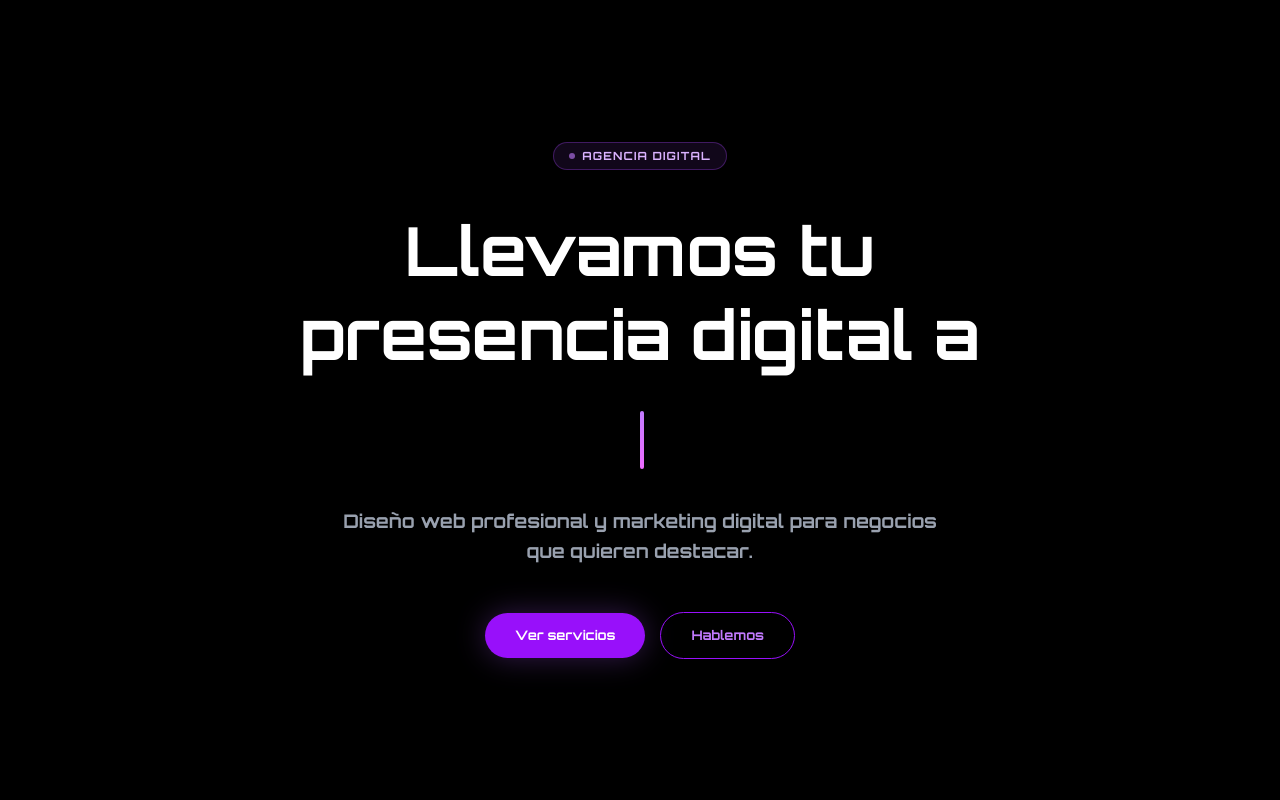
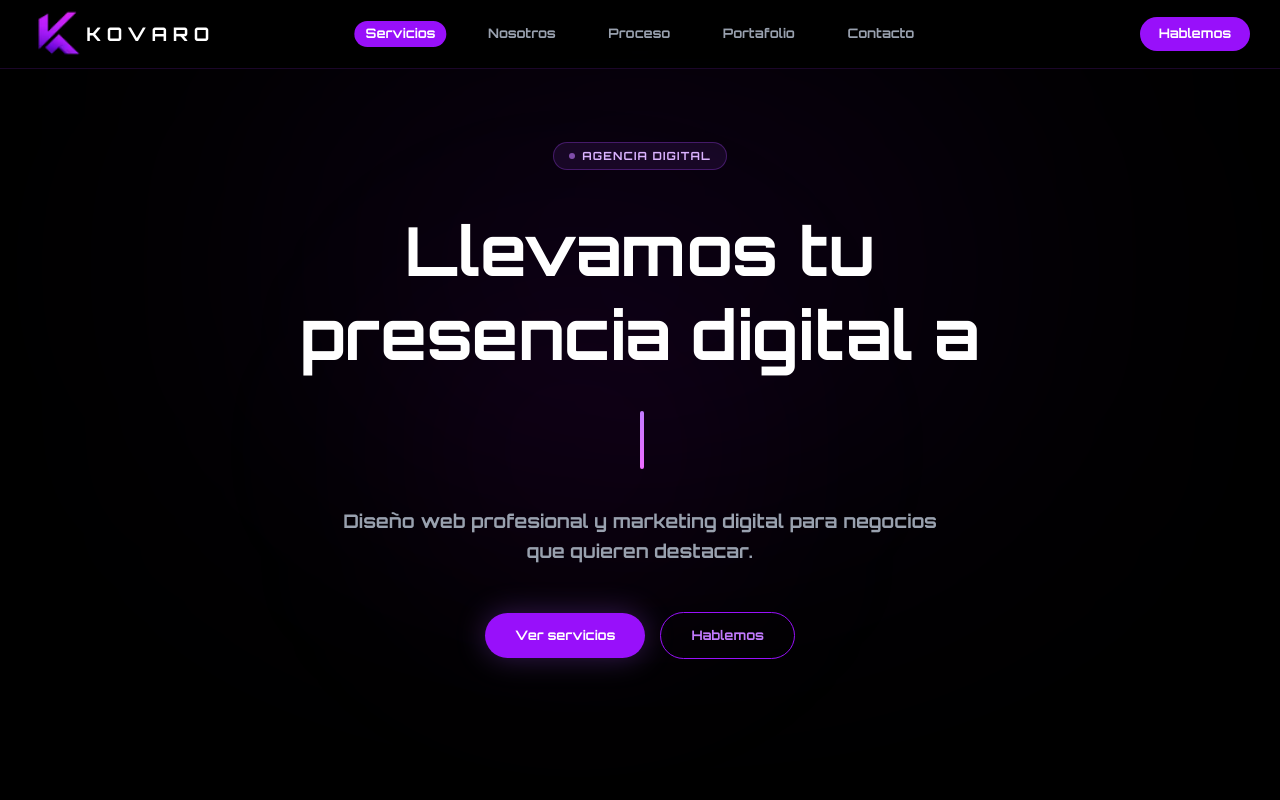
Before and after one commit to Kovaro-Tech/kovaro-web, a React (Vite) app: page / in a window 1280 px wide. Shown: the top 800 px of the page. Built offline with nearby package versions, Linux system fonts and the light colour scheme.

Commit message:
fix: deshabilitar filtros blur en móvil y optimizar animaciones en iOS

```diff
--- a/src/components/Navbar.jsx
+++ b/src/components/Navbar.jsx
@@ -41,7 +41,7 @@ function Navbar() {
                     </span>
                 </div>
 
-                <ul className="hidden md:flex gap-8 text-sm absolute left-1/2 -translate-x-1/2" style={{ fontFamily: 'Orbitron, sans-serif' }}>
+                <ul className="hidden lg:flex gap-8 text-sm absolute left-1/2 -translate-x-1/2" style={{ fontFamily: 'Orbitron, sans-serif' }}>
                     {links.map((id) => (
                         <li
                             key={id}
@@ -55,14 +55,14 @@ function Navbar() {
                     ))}
                 </ul>
 
-                <div className="hidden md:block">
+                <div className="hidden lg:block">
                     <button onClick={() => scrollTo('contacto')} className="bg-purple-600 hover:bg-purple-500 text-white text-sm px-5 py-2 rounded-full transition-colors">
                         Hablemos
                     </button>
                 </div>
 
                 <button
-                    className="md:hidden text-white z-50"
+                    className="lg:hidden text-white z-50"
                     onClick={() => setMenuAbierto(!menuAbierto)}
                     aria-label={menuAbierto ? 'Cerrar menú' : 'Abrir menú'}
                 >
@@ -86,7 +86,7 @@ function Navbar() {
                         animate={{ opacity: 1 }}
                         exit={{ opacity: 0 }}
                         transition={{ duration: 0.3 }}
-                        className="fixed inset-0 bg-black z-40 flex flex-col items-center justify-center gap-10 md:hidden"
+                        className="fixed inset-0 bg-black z-40 flex flex-col items-center justify-center gap-10 lg:hidden"
                     >
                         {links.map((id, index) => (
                             <motion.span
--- a/src/index.css
+++ b/src/index.css
@@ -12,7 +12,10 @@ html {
   html {
     font-size: 15px;
   }
-  [class*="blur-"] {
+}
+
+@media (max-width: 768px) {
+  [class*="blur-["] {
     display: none;
   }
 }
```
